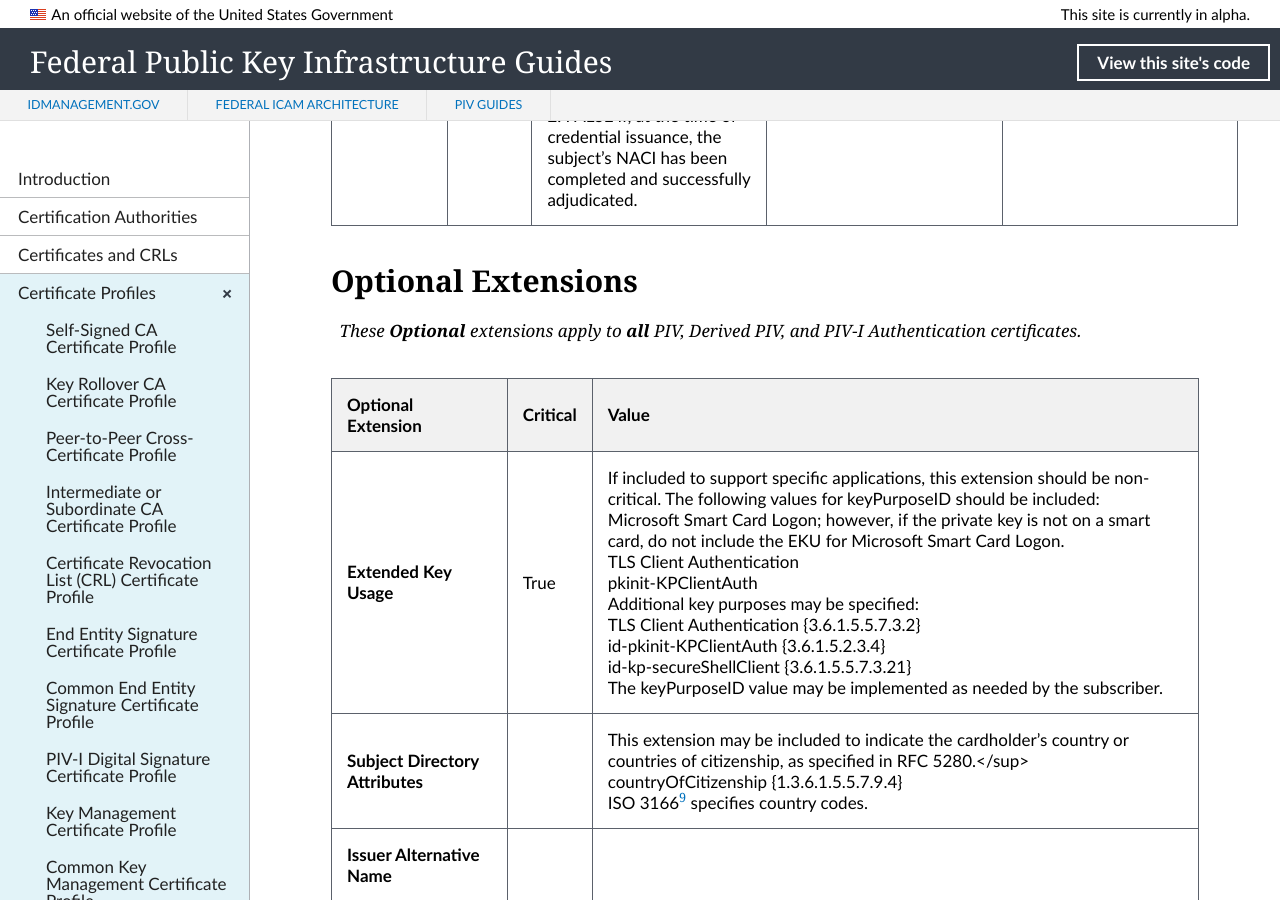
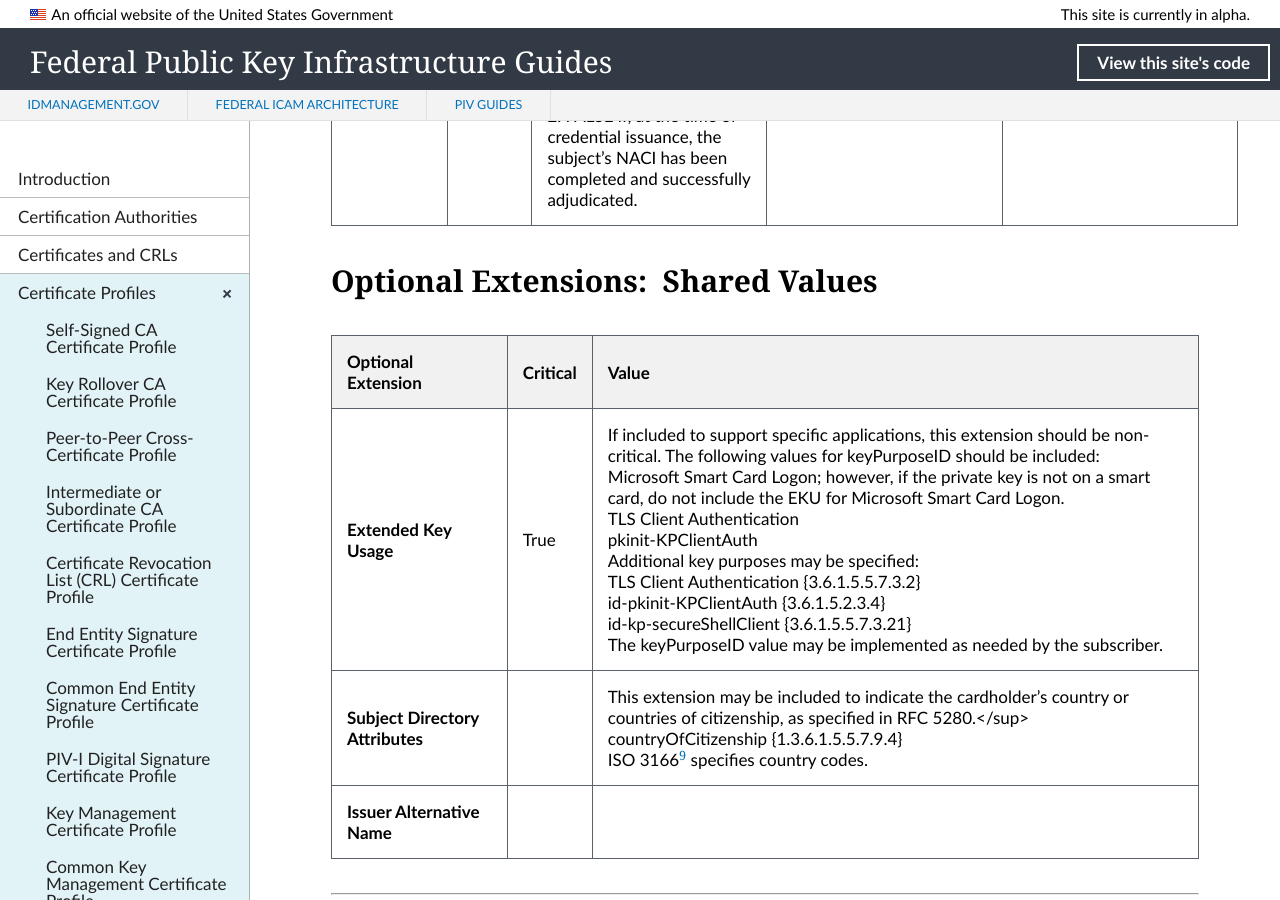
Before and after one commit to GSA/fpki-guides, a Jekyll site: the page built from _profiles/23_all_piv_auth.md, in a window 1280 px wide and 900 px high, scrolled down 3413 px. Built offline with Jekyll 4.4.1, drawn with Linux system fonts in a browser that asks for light colours; nearby versions of some CDN libraries; library files that are not in the unit come from our copies.

Commit message:
Update 23_all_piv_auth.md
Modify "Optional" title

```diff
--- a/_profiles/23_all_piv_auth.md
+++ b/_profiles/23_all_piv_auth.md
@@ -48,9 +48,7 @@ The current profile supersedes 3 previously published profiles.
 | **Subject Alternative Name**   |  | Must include FASC-N name form and, after October 15, 2015, must also include a UUID.<br>The FASC-N specifies the FASC-N of the PIV card that contains the corresponding PIV Authentication key.<br>Any additional name types may be present.<br>Other names may be included to support local applications.  | Must include a UUID.<br>Any additional name types may be present.<br>Other names may be included to support local applications.  | Must include a UUID that contains the UUID from the CHUID of the PIV-I card encoded as a URI, as specified in RFC 4122,<sup>[8](#8)</sup> Section 3.<br>Any additional name types may be present.<br>Other names may be included to support local applications.  |
 | **PIV Interim**   |  | piv-interim indicator {2.16.840.1.101.3.6.9.1} is defined in FIPS 201-2, Appendix B.2, as PIV NACI indicator. The value of this extension is asserted as follows:<br>1. TRUE if, at the time of credential issuance:<br>(1) the FBI National Criminal History Fingerprint Check has been completed successfully, and<br>(2) an NACI has been initiated but has not been completed.<br>2. FALSE if, at the time of credential issuance, the subject’s NACI has been completed and successfully adjudicated. | Same value as for PIV.  |   |
 
-## Optional Extensions
-
-_These **Optional** extensions apply to **all** PIV, Derived PIV, and PIV-I Authentication certificates._
+## Optional Extensions:&nbsp;&nbsp;Shared Values
 
 | **Optional<br>Extension**  | **Critical** | **Value** |
 | :-------- | :------ | :----- |
```
